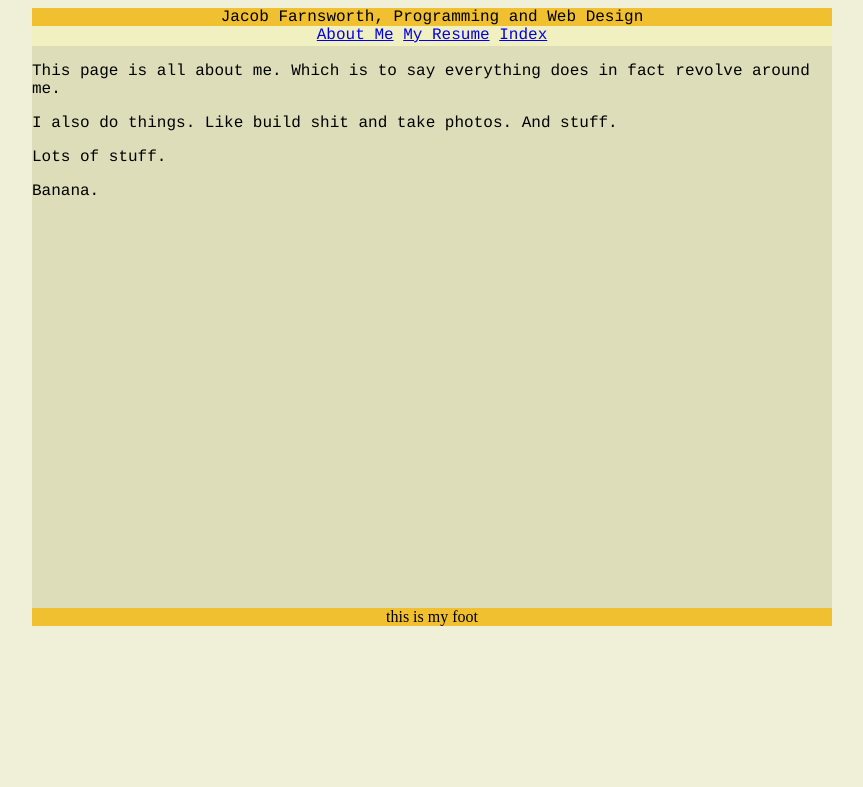
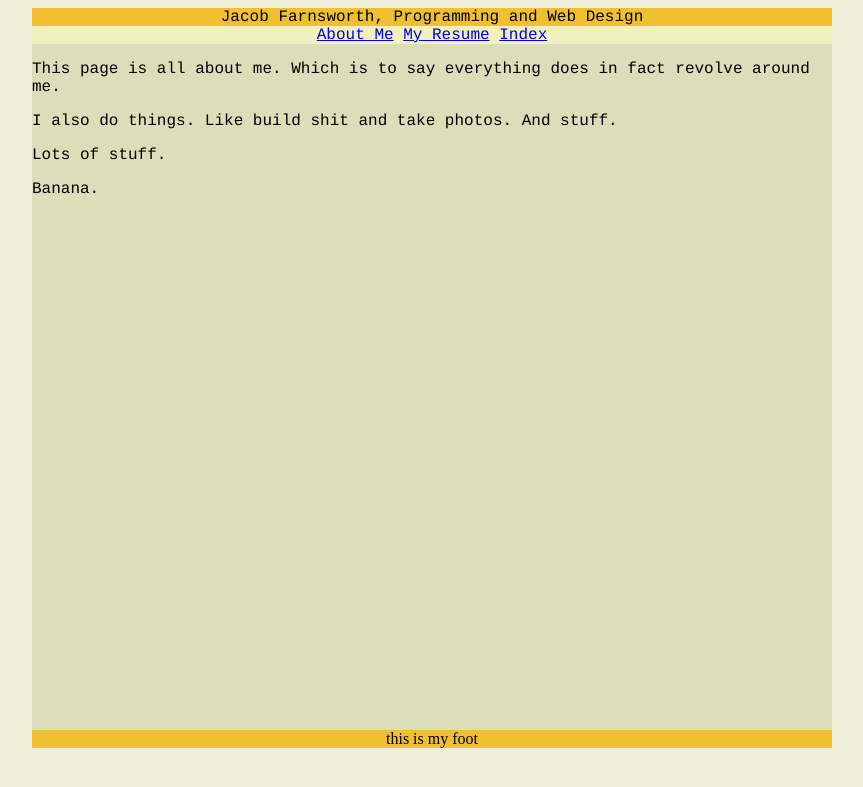
Before and after one commit to baroquebloke/flaskr, a Flask app: page / in a window 1280 px wide. Shown: the top 787 px of the page, without its empty margins (208-1071 px from the left). Run offline with Flask 2, Linux system fonts and the light colour scheme.

Commit message:
text overlapping footer

```diff
--- a/static/style.css
+++ b/static/style.css
@@ -8,7 +8,7 @@ html, body {
   font-family: courier;
   margin: 0 auto;
   position: relative;
-  height: 600px;
+  height: 100%;
   max-width: 800px;
   text-align: left;
 }
@@ -20,7 +20,6 @@ html, body {
 
 #menu {
   background-color: #F0F0C0;
-  height: 20px;
   width: 100%;
   text-align: center;
   clear: both;
@@ -37,5 +36,4 @@ html, body {
   max-width: 800px;
   text-align: center;
   margin: 0 auto;
-  margin-bottom: -100px;
 }
--- a/templates/layouts/base.html
+++ b/templates/layouts/base.html
@@ -24,7 +24,8 @@
       </div>
 
       {% block content %}
-      <div class="page-content"></div>
+      <div class="page-content">
+      </div>
       {% endblock %}
     </div>
     {% block page_footer %}
```
